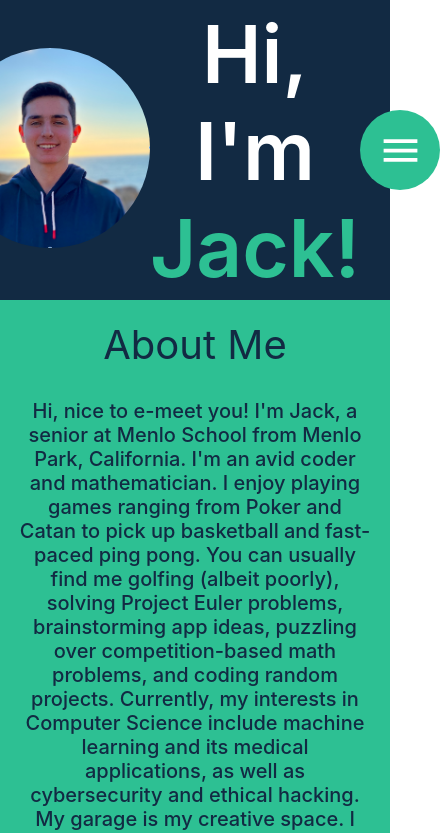
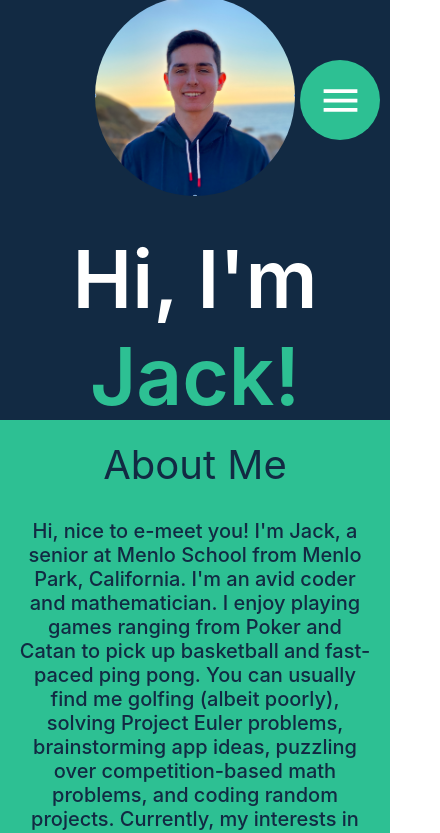
Before and after one commit to jgoler/Personal-Website, a React (Create React App) app: page / in a window 390 px wide. Shown: the top 833 px of the page, 440 px wide, since content can reach past the window. Built offline with nearby package versions, Linux system fonts and the light colour scheme.

Commit message:
Added sticky navigation and footer

```diff
--- a/src/App.css
+++ b/src/App.css
@@ -34,11 +34,21 @@
   font-weight: 600;
 }
 
+.EmptyForSpacing {
+  align-items: center;
+  justify-content: center;
+  flex: 1;
+  display: flex;
+}
+
 .SidebarContainer {
   align-items: center;
   justify-content: center;
   flex: 1;
   display: flex;
+  top: 110px;
+  left: 77%;
+  position: fixed;
 }
 
 .MenuContainer {
@@ -278,6 +288,61 @@ a:visited {
   background-color: white;
 }
 
+.FooterContainer {
+  height: 100px;
+  background-color: #122a43;
+  display: flex;
+  justify-content: center;
+  align-items: center;
+  color: white;
+  font-weight: 700;
+  font-size: 18px;
+}
+
+.FooterContainer {
+  display: flex;
+  flex-direction: column;
+}
+
+.GithubForWebsite {
+  font-weight: normal;
+  margin-bottom: 8px;
+}
+
+@media only screen and (max-width: 500px) {
+  .SidebarContainer {
+    align-items: center;
+    justify-content: center;
+    flex: 1;
+    display: flex;
+    top: 60px;
+    left: 77%;
+    position: fixed;
+  }
+
+  .InnerWelcomeContainer {
+    align-items: center;
+    justify-content: center;
+    height: 95%;
+    display: flex;
+    flex-direction: column;
+  }
+
+  .ProfilePictureContainer {
+    flex: 1;
+    margin-top: 0px;
+    margin-bottom: 30px;
+  }
+
+  .Welcome {
+    height: 420px;
+    background-color: #122a43;
+    display: flex;
+    align-items: center;
+    justify-content: center;
+  }
+}
+
 @media only screen and (max-width: 1100px) {
   .Row1 {
     display: flex;
--- a/src/App.js
+++ b/src/App.js
@@ -4,15 +4,23 @@ import AboutMe from './components/AboutMe.js';
 import WorkAndResearch from './components/WorkAndResearch';
 import Education from './components/Education';
 import Projects from './components/Projects';
+import Footer from './components/Footer';
+import { MdMenu } from 'react-icons/md';
 
 function App() {
   return (
     <div className='App'>
+      <div className='SidebarContainer'>
+        <div className='MenuContainer'>
+          <MdMenu color='white' size='45' />
+        </div>
+      </div>
       <Welcome />
       <AboutMe />
       <WorkAndResearch />
       <Education />
       <Projects />
+      <Footer />
     </div>
   );
 }
--- /dev/null
+++ b/src/components/Footer.js
@@ -0,0 +1,19 @@
+import '../App.css';
+
+function Footer() {
+  return (
+    <div className='FooterContainer'>
+      <div className='GithubForWebsite'>
+        Checkout my github repository for this website{' '}
+        <a href='https://github.com/jgoler/Personal-Website' target='_blank'>
+          here
+        </a>
+      </div>
+      <div className='Footer'>
+        Developed by Jack Goler. &copy; Jack Goler 2022.
+      </div>
+    </div>
+  );
+}
+
+export default Footer;
--- a/src/components/Welcome.js
+++ b/src/components/Welcome.js
@@ -16,11 +16,7 @@ function Welcome() {
         <div className='WelcomeTextContainer'>
           Hi, I'm <span style={{ color: '#2dc093' }}>Jack!</span>
         </div>
-        <div className='SidebarContainer'>
-          <div className='MenuContainer'>
-            <MdMenu color='white' size='45' />
-          </div>
-        </div>
+        <div className='EmptyForSpacing'></div>
       </div>
     </div>
   );
```
